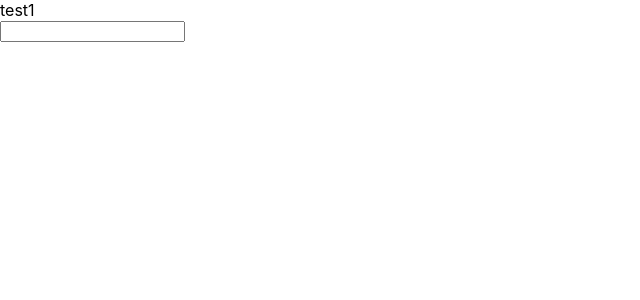
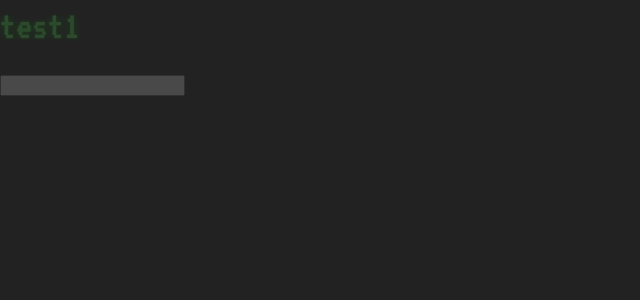
Before and after one commit to ayaazuddin/Cicada_frontend, a React (Create React App) app: page / in a window 1280 px wide. Shown: the top 300 px of the page, without its empty margins (0-640 px from the left). Built offline with nearby package versions, Linux system fonts and the light colour scheme.

Commit message:
Added basic animations

```diff
--- a/src/App.css
+++ b/src/App.css
@@ -1,3 +1,92 @@
-.App {
+
+@import url(https://fonts.googleapis.com/css?family=VT323);
+
+body {
+    animation: flicker 0.15s infinite;
+    background: linear-gradient(transparentize(#121010,1) 50%, transparentize(darken(#121010,10),0.75) 50%), linear-gradient(90deg,transparentize(#ff0000,0.94),transparentize(#00ff00,0.98),transparentize(#0000ff,0.94));
+    z-index: 2;
+    background: #222;
+    font-family: 'VT323', monospace;
+    z-index: 2;
+
+
+    color: transparent;
+    margin:0;
+    font-size: 250%;
+    font-weight: normal;
+    line-height: 1.3;
+    text-shadow:
+        0 0 0px rgba(255,255,255,0.4),
+        0 0 1px rgba(0,255,0,1),
+        0 0 2px rgba(0,255,0,0.5),
+        3px 0 6px rgba(0,255,0,0.3),
+        -3px 0 6px rgba(0,255,0,0.3),
+        5px 0 8px rgba(0,255,0,0.1),
+        -5px 0 8px rgba(0,255,0,0.1);
+
+
 
 }
+
+#rasterline{
+    animation-iteration-count: infinite;
+    animation-duration: .066s;
+    animation-name: crt;
+    animation-timing-function:linear;
+  }
+
+@keyframes crt{
+from{
+    transform: translateY(-100px);
+}
+to{
+    transform: translateY(500px);
+}
+}
+
+
+@keyframes flicker{
+  0%
+    {opacity: 0.27861;}
+  5%
+    {opacity: 0.34769;}
+  10%
+    {opacity: 0.23604;}
+  15%
+    {opacity: 0.90626;}
+  20%
+    {opacity: 0.18128;}
+  25%
+    {opacity: 0.83891;}
+  30%
+    {opacity: 0.65583;}
+  35%
+    {opacity: 0.67807;}
+  40%
+    {opacity: 0.26559;}
+  45%
+    {opacity: 0.84693;}
+  50%
+    {opacity: 0.96019;}
+  55%
+    {opacity: 0.08594;}
+  60%
+    {opacity: 0.20313;}
+  65%
+    {opacity: 0.71988;}
+  70%
+    {opacity: 0.53455;}
+  75%
+    {opacity: 0.37288;}
+  80%
+    {opacity: 0.71428;}
+  85%
+    {opacity: 0.70419;}
+  90%
+    {opacity: 0.7003;}
+  95%
+    {opacity: 0.36108;}
+  100%
+    {opacity: 0.24387;}
+
+}
```
